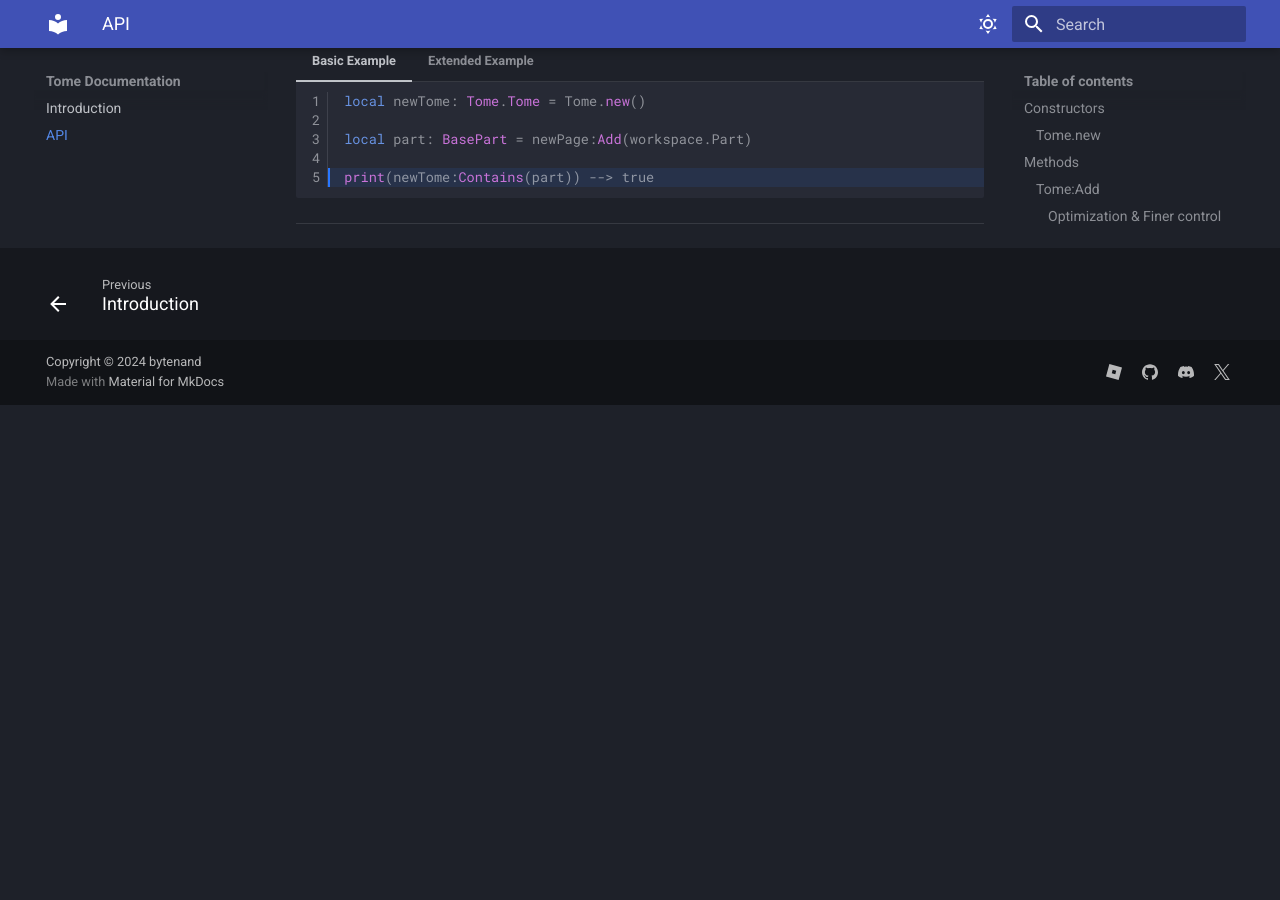
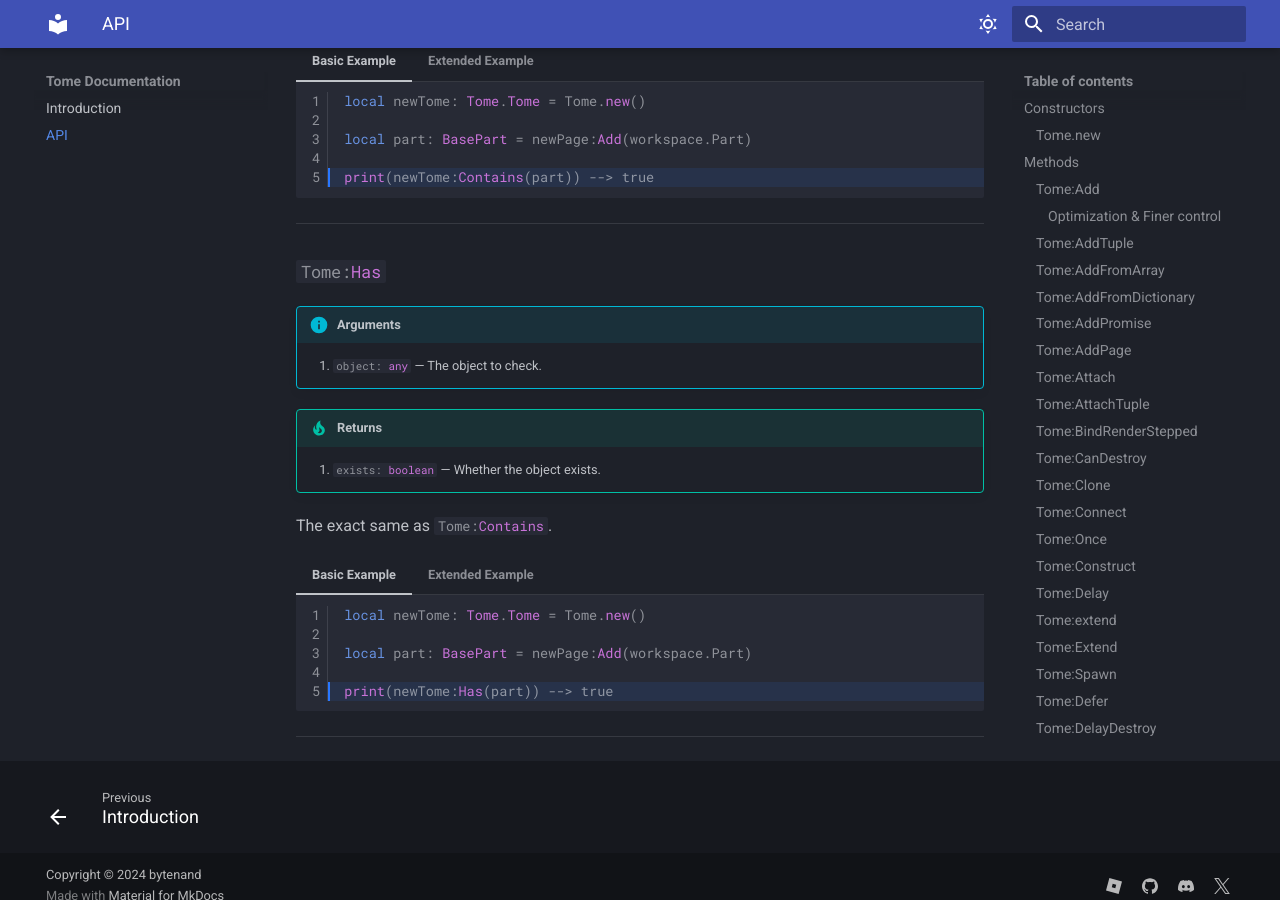
Before and after one commit to y29r/tome-docs, an MkDocs documentation site: the page built from docs/API.md, in a window 1280 px wide and 900 px high, scrolled down 16744 px. Built offline with MkDocs 1.6.1 and Material for MkDocs 9.7.7, drawn with Linux system fonts in a browser that asks for light colours; before the commit the page ends 17149 px from its top, so only the background shows below that.

Commit message:
Added Tome:Has

````diff
--- a/docs/API.md
+++ b/docs/API.md
@@ -875,3 +875,31 @@
 	```
 
 ---
+
+### `#!luau Tome:Has`
+
+!!! info "Arguments"
+	1. `#!luau object: any` &mdash; The object to check.
+
+!!! tip "Returns"
+	1. `#!luau exists: boolean` &mdash; Whether the object exists.
+
+The exact same as `#!luau Tome:Contains`.
+
+=== "Basic Example"
+	```luau linenums="1" hl_lines="5-5"
+	local newTome: Tome.Tome = Tome.new()
+
+	local part: BasePart = newPage:Add(workspace.Part)
+
+	print(newTome:Has(part)) --> true
+	```
+
+=== "Extended Example"
+	```luau linenums="1" hl_lines="3-3"
+	local newTome: Tome.Tome = Tome.new()
+
+	print(newTome:Has(workspace.Part2)) --> false
+	```
+
+---
````
